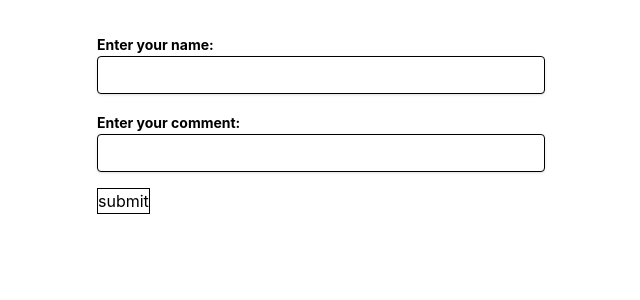
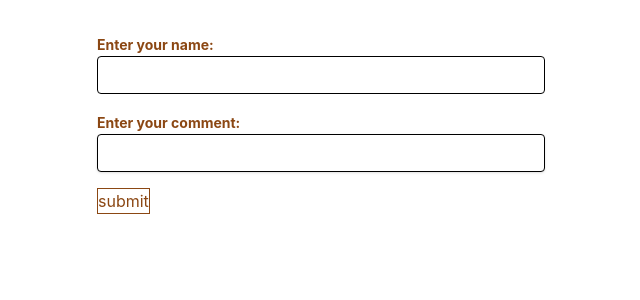
Before and after one commit to wedinc/fortune-island, a React (Create React App) app: page /contact in a window 1280 px wide. Shown: the top 300 px of the page, without its empty margins (319-959 px from the left). Built offline with nearby package versions, Linux system fonts and the light colour scheme.

Commit message:
念のため

```diff
--- a/src/pages/Contact.jsx
+++ b/src/pages/Contact.jsx
@@ -1,5 +1,6 @@
 //こちらは、/contact 会社へのお問い合わせページです。
-
+import { Button } from "../components/Button";
+import { Image } from "../components/Image";
 import { useNavigate } from "react-router-dom";
 
 export default function Contact() {
@@ -11,7 +12,7 @@ export default function Contact() {
       <div className="mb-4">
         <label
           htmlFor="name"
-          className="saddlebrown text-saddlebrown-700 text-sm font-bold mb-2"
+          className="text-saddlebrown text-saddlebrown-700 text-sm font-bold mb-2"
         >
           Enter your name:
         </label>
@@ -19,7 +20,7 @@ export default function Contact() {
           type="text"
           name="name"
           id="name"
-          className="shadow appearance-none border border-indigo-600 rounded w-full py-2 px-3 text-gray-700 leading-tight focus:outline-none focus:shadow-outline"
+          className="appearance-none border border-indigo-600 rounded w-full py-2 px-3 text-gray-700 leading-tight focus:outline-none focus:shadow-outline"
         />
       </div>
 
@@ -27,7 +28,7 @@ export default function Contact() {
       <div className="mb-4">
         <label
           htmlFor="comment"
-          className="saddlebrown text-saddlebrown-700 text-sm font-bold mb-2"
+          className="saddlebrown text-saddlebrown saddlebrown text-saddlebrown-700 text-sm font-bold mb-2"
         >
           Enter your comment:
         </label>
@@ -35,7 +36,7 @@ export default function Contact() {
           type="text"
           name="comment"
           id="comment"
-          className="shadow appearance-none border border-indigo-600 rounded w-full py-2 px-3 text-gray-700 leading-tight focus:outline-none"
+          className="saddlebrown shadow appearance-none border border-indigo-600 rounded w-full py-2 px-3 text-gray-700 leading-tight focus:outline-none"
         />
       </div>
 
@@ -43,7 +44,7 @@ export default function Contact() {
       <button
         class="favorite styled"
         type="button"
-        className="border border-indigo-600"
+        className="text-saddlebrown border border-indigo-600"
       >
         submit
       </button>
```
Also changed, not shown: src/pages/Members.jsx (+4 -3 lines).
